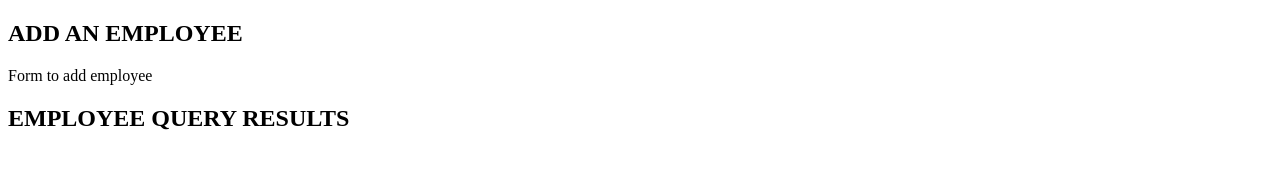
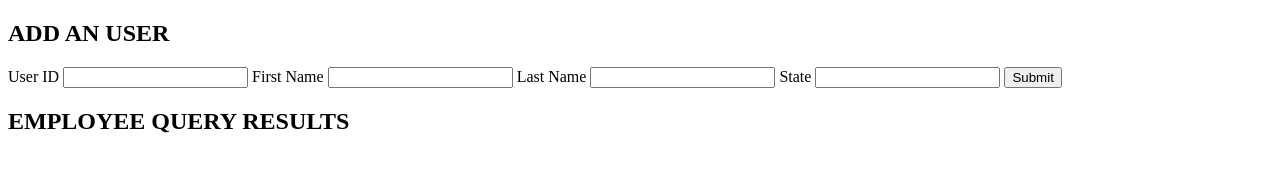
Before and after one commit to daquilino/IndexedDB-CRUD, a plain HTML site: page index.html in a window 1280 px wide. Drawn offline with Linux system fonts and the light colour scheme.

Commit message:
added for to add user, added app.js script

```diff
--- a/index.html
+++ b/index.html
@@ -7,9 +7,21 @@
 </head>
 <body>
 
-    <h2> ADD AN EMPLOYEE </h2>
+    <h2> ADD AN USER </h2>
     <form>
-        Form to add employee
+        <label for="userid">User ID</label>
+        <input type="text" name="userID" id="userid">
+
+        <label for="fname">First Name</label>
+        <input type="text" name="firstName" id="fname">
+
+        <label for="lname">Last Name</label>
+        <input type="text" name="lastName" id="lname">
+
+        <label for="state">State</label>
+        <input type="text" name="state" id="state">
+
+        <input type="submit">
     </form>
 
     <h2>EMPLOYEE QUERY RESULTS</h2>
@@ -18,5 +30,6 @@
 
 
     <script src="db.js"></script>
+    <script src="app.js"></script>
 </body>
 </html>
```
